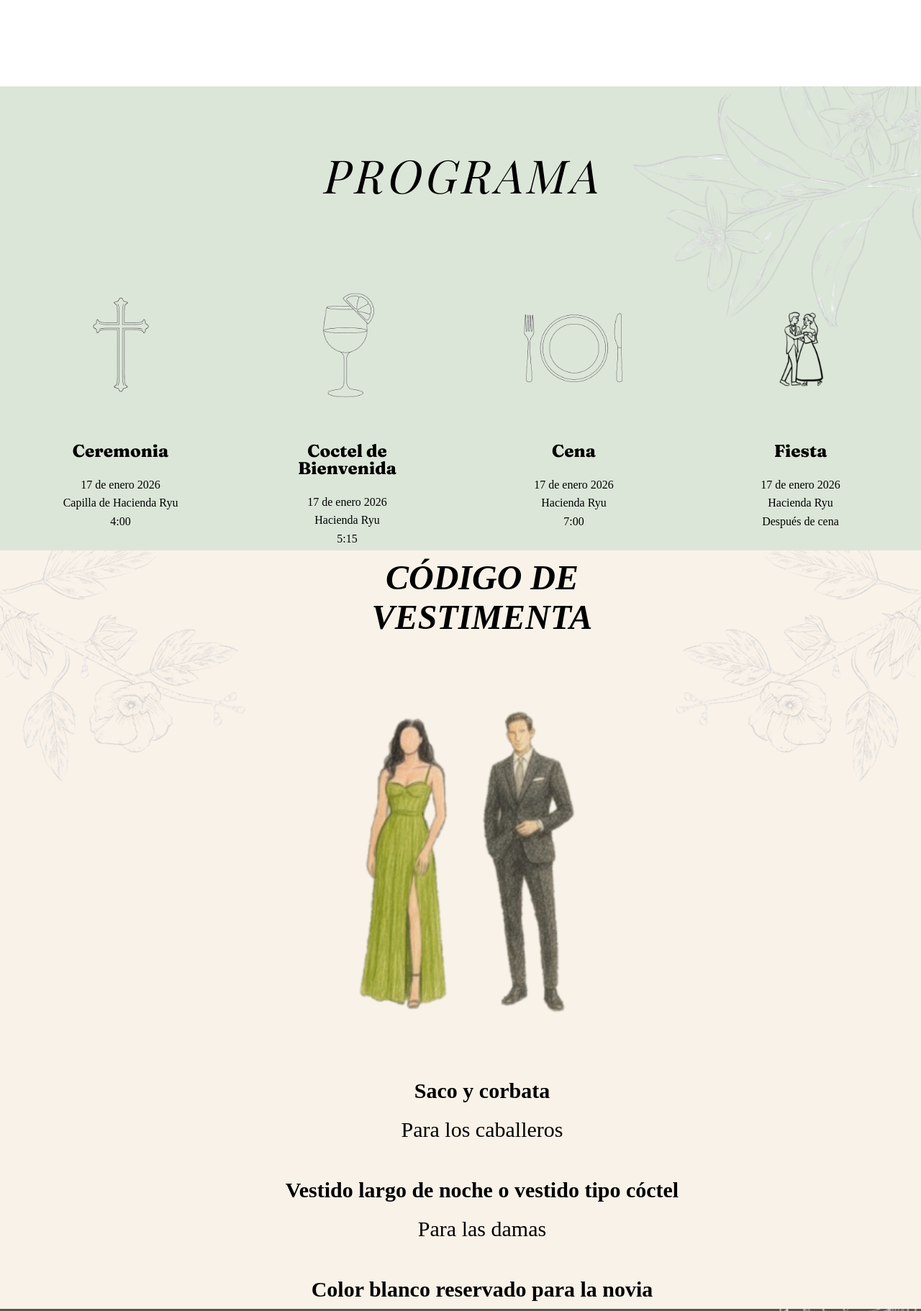
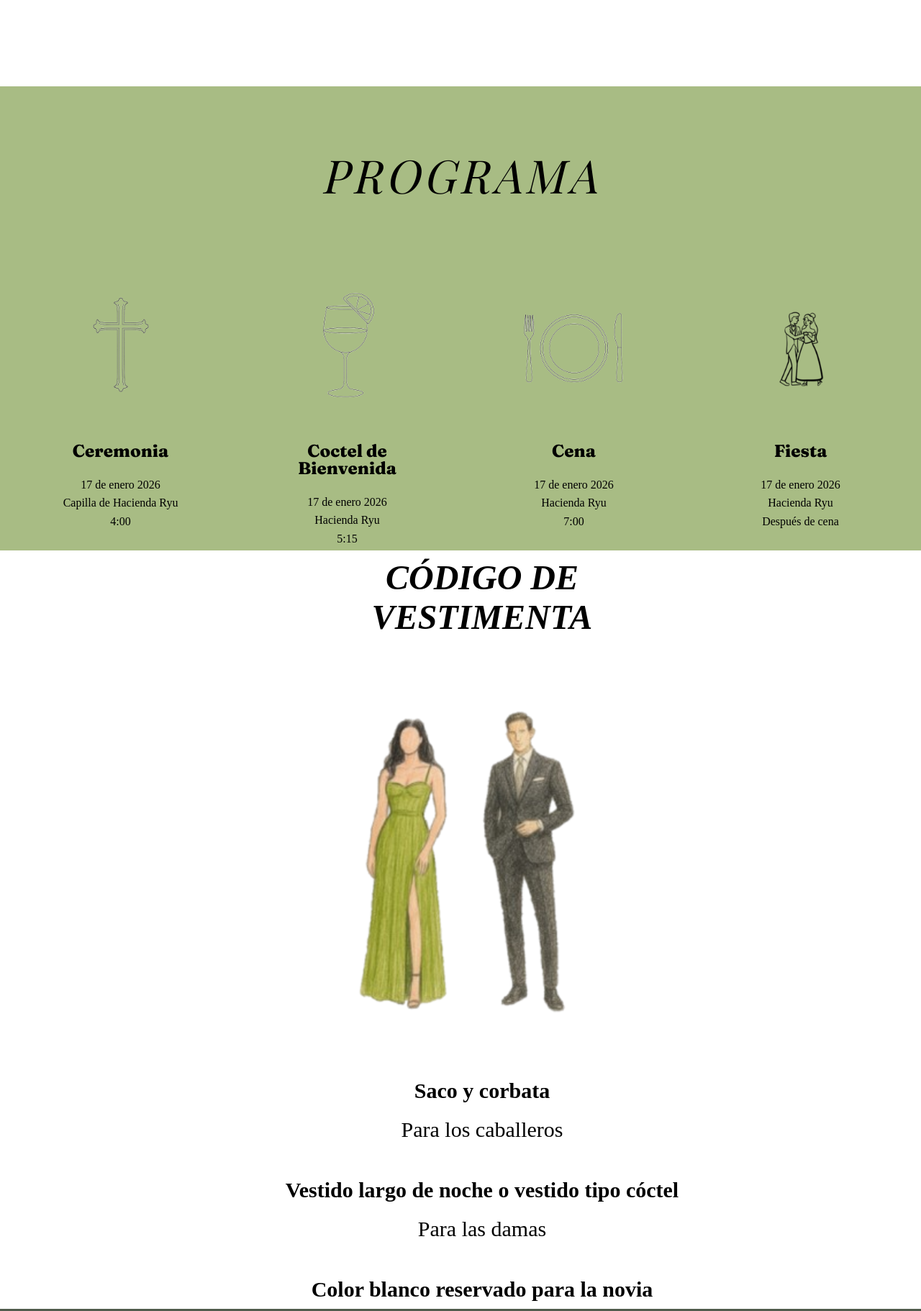
Before and after one commit to SCO21/Inv_Boda, a plain HTML site: page index.html in a window 1280 px wide. Shown: the part 1560-3382 px from the top of the page at 72% size. Drawn offline with nearby package versions, Linux system fonts and the light colour scheme; a web font is replaced by a local one.

Commit message:
Ajustes menores: seccion nuestra historia y eliminacion de flores

```diff
--- a/css/styles.css
+++ b/css/styles.css
@@ -278,6 +278,7 @@ h3 {
     flex-direction: row;
     justify-content: center;
     max-width: 50%;
+    margin-left: -10px;
   }
 }
 
@@ -317,7 +318,7 @@ img {
 /* Sección cronograma */
 
 .programa {
-  background-color: #dce6d8; /* el mismo tono de verde claro */
+  background-color: #a8bc84; /* el mismo tono de verde claro */
   background-image: url("../assets/images/flores_arriba.png");
   background-repeat: no-repeat;
   background-position: right top;
@@ -413,7 +414,7 @@ img {
 .codigo-vestimenta {
   position: relative; /* necesario para que las flores se posicionen respecto a esta sección */
   overflow: hidden; /* para que las flores no se salgan de la sección */
-  background-color: #f9f2e8; /* o el color de fondo que ya tienes */
+  background-color: #ffffff; /* o el color de fondo que ya tienes */
   z-index: 0;
 }
 
```
Also changed, not shown: assets/images/flores_abajo.png (deleted), assets/images/flores_arriba.png (deleted), assets/images/flores_fondo.png (deleted).
